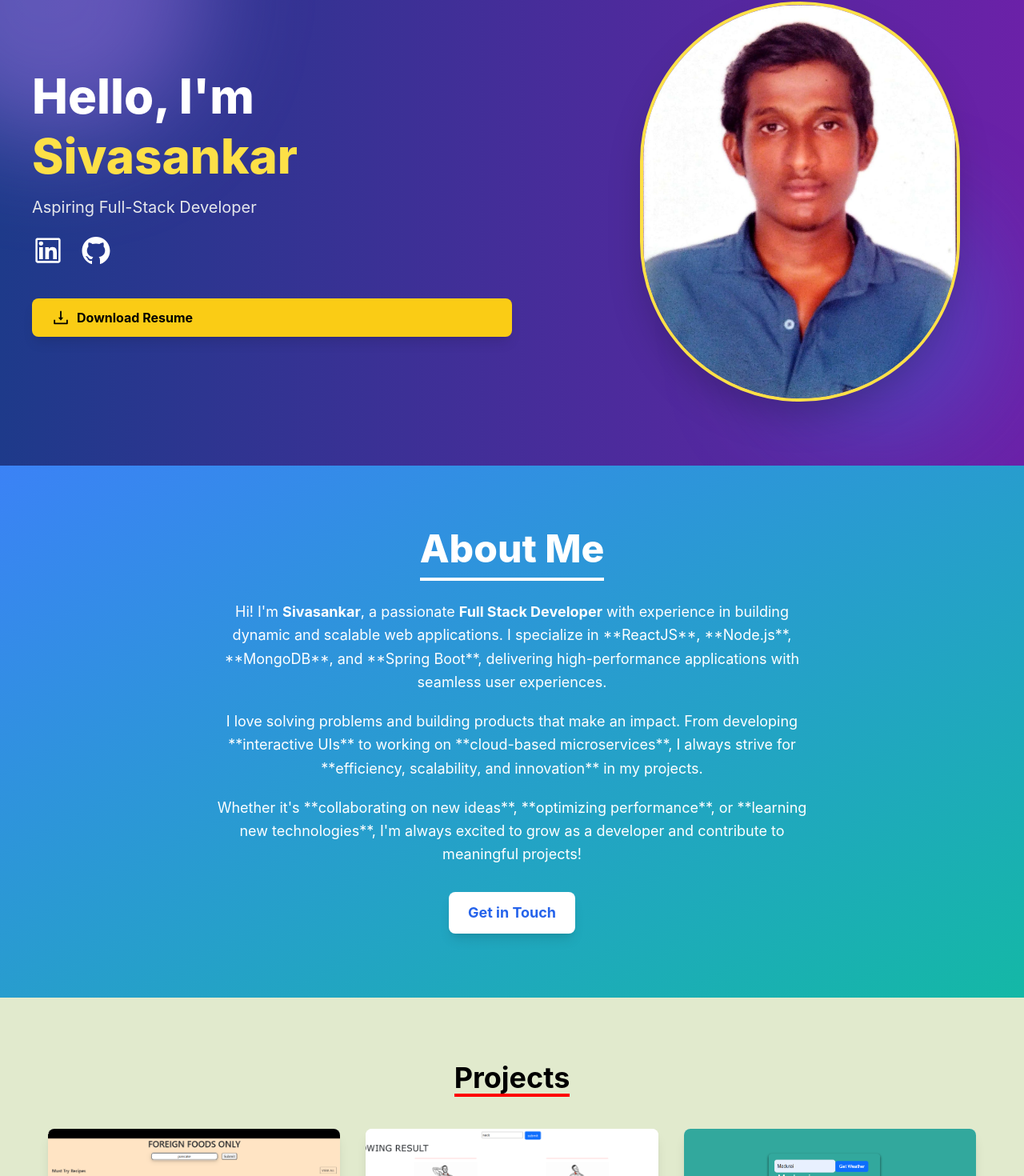
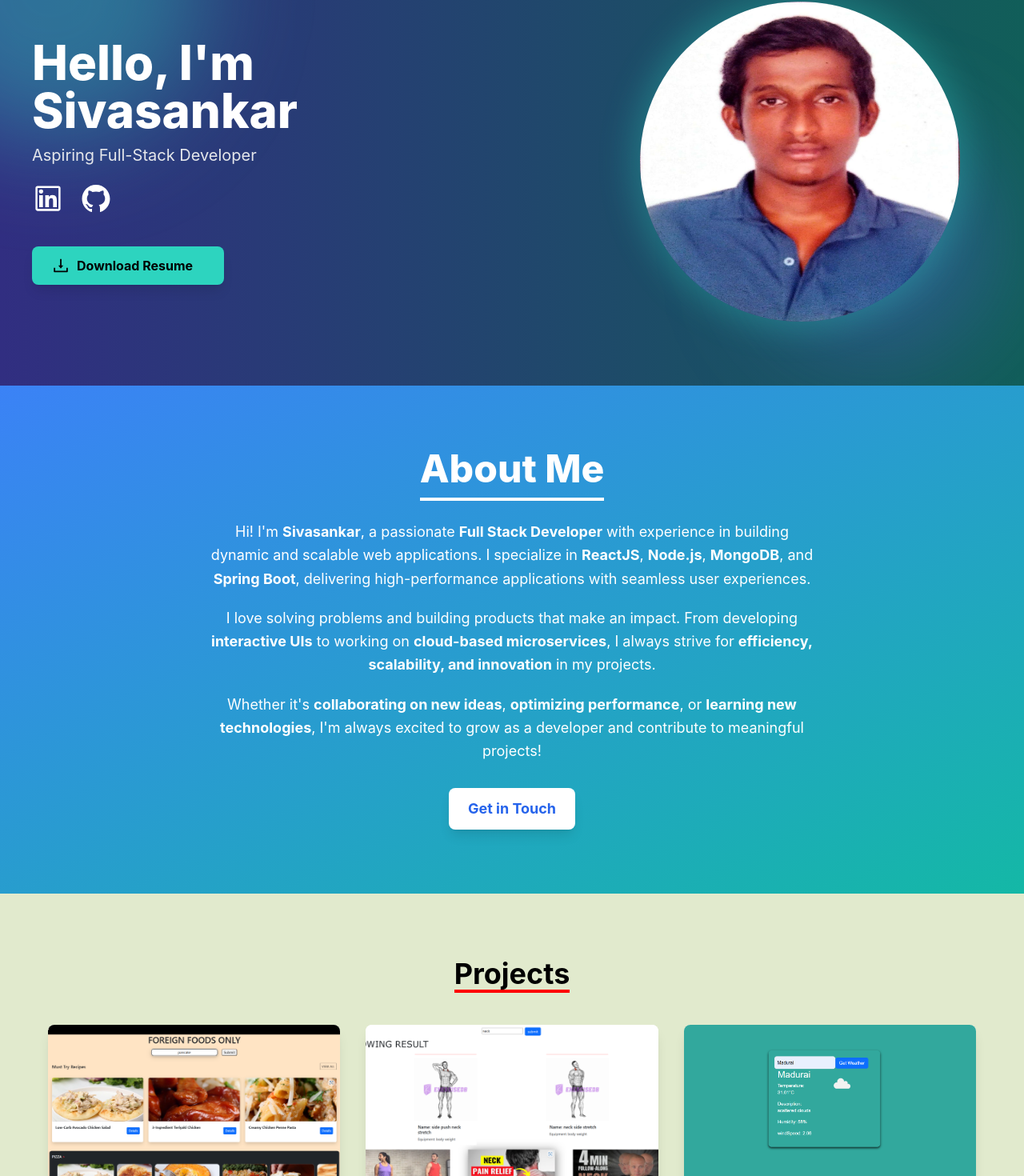
Before and after one commit to Ragnarloki/Portfolio, a React (Create React App) app: page / in a window 1280 px wide. Shown: the part 78-1548 px from the top of the page at 80% size. Built offline with nearby package versions, Linux system fonts and the light colour scheme.

Commit message:
commited

```diff
--- a/src/components/about.js
+++ b/src/components/about.js
@@ -1,6 +1,19 @@
 import { motion } from 'framer-motion';
+import React, { useEffect } from 'react';
+import { ChakraProvider } from '@chakra-ui/react';
+import Aos from 'aos';
+import "aos/dist/aos.css";
 
 export default function About() {
+    useEffect(() => {
+        Aos.init({
+            duration: 1000,
+            offset: 100,
+            easing: "ease-in-out",
+            once: true, // Ensures animation runs only once
+        });
+    }, []);
+
     return (
         <section id="about" className="flex flex-col items-center justify-center py-20 px-8 bg-gradient-to-br from-blue-500 to-teal-500 text-white">
             {/* Section Title */}
@@ -14,22 +27,17 @@ export default function About() {
             </motion.h1>
 
             {/* About Content */}
-            <motion.div
-                className="max-w-3xl text-center text-lg leading-relaxed"
-                initial={{ opacity: 0, y: 20 }}
-                animate={{ opacity: 1, y: 0 }}
-                transition={{ duration: 1, delay: 0.3 }}
-            >
-                <p className="mb-5">
-                    Hi! I'm <span className="font-bold">Sivasankar</span>, a passionate <span className="font-bold">Full Stack Developer</span> with experience in building dynamic and scalable web applications. I specialize in **ReactJS**, **Node.js**, **MongoDB**, and **Spring Boot**, delivering high-performance applications with seamless user experiences.
+            <div className="max-w-3xl text-center text-lg leading-relaxed">
+                <p className="mb-5" data-aos="fade-up">
+                    Hi! I'm <span className="font-bold">Sivasankar</span>, a passionate <span className="font-bold">Full Stack Developer</span> with experience in building dynamic and scalable web applications. I specialize in <strong>ReactJS</strong>, <strong>Node.js</strong>, <strong>MongoDB</strong>, and <strong>Spring Boot</strong>, delivering high-performance applications with seamless user experiences.
                 </p>
-                <p className="mb-5">
-                    I love solving problems and building products that make an impact. From developing **interactive UIs** to working on **cloud-based microservices**, I always strive for **efficiency, scalability, and innovation** in my projects.
+                <p className="mb-5" data-aos="fade-up" data-aos-delay="200">
+                    I love solving problems and building products that make an impact. From developing <strong>interactive UIs</strong> to working on <strong>cloud-based microservices</strong>, I always strive for <strong>efficiency, scalability, and innovation</strong> in my projects.
                 </p>
-                <p>
-                    Whether it's **collaborating on new ideas**, **optimizing performance**, or **learning new technologies**, I'm always excited to grow as a developer and contribute to meaningful projects!
+                <p data-aos="fade-up" data-aos-delay="400">
+                    Whether it's <strong>collaborating on new ideas</strong>, <strong>optimizing performance</strong>, or <strong>learning new technologies</strong>, I'm always excited to grow as a developer and contribute to meaningful projects!
                 </p>
-            </motion.div>
+            </div>
 
             {/* CTA Button */}
             <motion.a
@@ -37,6 +45,7 @@ export default function About() {
                 className="mt-8 px-6 py-3 bg-white text-blue-600 font-bold text-lg rounded-lg shadow-lg hover:bg-opacity-80 transition-all duration-300"
                 whileHover={{ scale: 1.05 }}
                 whileTap={{ scale: 0.95 }}
+                data-aos="zoom-in"
             >
                 Get in Touch
             </motion.a>
--- a/src/components/contact.js
+++ b/src/components/contact.js
@@ -1,9 +1,21 @@
 import { motion } from 'framer-motion';
 import { AiOutlineMail, AiOutlinePhone, AiOutlineWhatsApp } from "react-icons/ai";
 import emailjs from '@emailjs/browser';
-import { useRef, useState } from 'react';
+import { useEffect, useRef, useState } from 'react';
+import Aos from 'aos';
 
+import "aos/dist/aos.css";
 export default function Contact() {
+
+     useEffect(() => {
+            Aos.init({
+                duration: 1000, // Animation duration in milliseconds
+                offset: 100, // Offset in px before animation triggers
+                easing: "ease-in-out", // Type of animation easing
+                once: false // Animation triggers only once per scroll
+            });
+        }, []);
+
     const formRef = useRef();
     const [isSent, setIsSent] = useState(false);
 
@@ -75,9 +87,9 @@ export default function Contact() {
             {/* Contact Form Section */}
             <motion.div
                 className='flex flex-col items-center mt-10 md:mt-0 md:w-1/2'
-                initial={{ opacity: 0, x: 50 }}
-                animate={{ opacity: 1, x: 0 }}
-                transition={{ duration: 1 }}
+
+                data-aos-delay="300"
+                data-aos="fade-left-right"
             >
                 <h2 className='text-3xl font-extrabold mb-5'>Send me a message</h2>
                 <motion.form
--- a/src/components/hero.js
+++ b/src/components/hero.js
@@ -1,23 +1,36 @@
 import HeroImg from '../assets/siva.jpg';
 import { AiOutlineLinkedin, AiOutlineGithub, AiOutlineDownload } from "react-icons/ai";
 import { motion } from 'framer-motion';
+import AOS from "aos";
+import "aos/dist/aos.css";
+import { useEffect } from "react";
+import { TypeAnimation } from 'react-type-animation';
 
 export default function Hero() {
+    useEffect(() => {
+        AOS.init({
+            duration: 1000, // Animation duration in milliseconds
+            offset: 100, // Offset in px before animation triggers
+            easing: "ease-in-out", // Type of animation easing
+            once: false, // Animation triggers only once per scroll
+        });
+    }, []);
+
     const config = {
         subtitle: 'Aspiring Full-Stack Developer',
         social: {
             github: 'https://github.com/Ragnarloki',
             linkedin: 'https://www.linkedin.com/in/sivasankar-s-79b52a2a5'
         },
-        resume: 'https://drive.google.com/file/d/1QclPB4--eXD7l8Ac_LoBse10tDCn_YKQ/view?usp=drivesdk' // Update this with the actual path to your resume
-    }
+        resume: 'https://drive.google.com/file/d/1QclPB4--eXD7l8Ac_LoBse10tDCn_YKQ/view?usp=drivesdk'
+    };
 
     return (
-        <section className='relative flex flex-col md:flex-row items-center px-10 py-20 bg-gradient-to-r from-blue-900 to-purple-800 text-white overflow-hidden'>
+        <section className='relative flex flex-col md:flex-row items-center px-10 py-20 bg-gradient-to-r from-indigo-900 to-teal-800 text-white overflow-hidden'>
             {/* Background Animation */}
             <div className='absolute inset-0 bg-opacity-30 blur-3xl'>
-                <div className='absolute -top-32 -left-32 w-96 h-96 bg-purple-400 rounded-full opacity-40'></div>
-                <div className='absolute bottom-10 right-10 w-72 h-72 bg-blue-500 rounded-full opacity-30'></div>
+                <div className='absolute -top-32 -left-32 w-96 h-96 bg-teal-400 rounded-full opacity-40'></div>
+                <div className='absolute bottom-10 right-10 w-72 h-72 bg-indigo-500 rounded-full opacity-30'></div>
             </div>
 
             {/* Text Section */}
@@ -26,34 +39,46 @@ export default function Hero() {
                 initial={{ opacity: 0, x: -100 }}
                 animate={{ opacity: 1, x: 0 }}
                 transition={{ duration: 1 }}
+                data-aos="fade-right"
             >
-                <h1 className='text-6xl font-extrabold leading-tight'>
-                    Hello, I'm <span className='text-yellow-300'>Sivasankar</span>
+                <h1 className='text-4xl sm:text-5xl md:text-6xl font-extrabold leading-tight' data-aos="fade-up">
+                    <TypeAnimation
+                        sequence={[
+                            "Hello, I'm Sivasankar",
+                            130
+                        ]}
+                        wrapper="span"
+                        speed={250}
+                        cursor={true}
+                        repeat={Infinity} // Ensures the animation restarts
+                    />
                 </h1>
-                <p className='text-xl text-gray-200 mt-3'>{config.subtitle}</p>
-                <div className='flex py-5'>
-                    <a href={config.social.linkedin} className='pr-5 hover:text-yellow-300 transition duration-300'>
+                <p className='text-xl text-gray-200 mt-3' data-aos="fade-up" data-aos-delay="300">
+                    {config.subtitle}
+                </p>
+                <div className='flex py-5' data-aos="zoom-in" data-aos-delay="500">
+                    <a href={config.social.linkedin} className='pr-5 hover:text-teal-300 transition duration-300'>
                         <AiOutlineLinkedin size={40} />
                     </a>
-                    <a href={config.social.github} className='pr-5 hover:text-yellow-300 transition duration-300'>
+                    <a href={config.social.github} className='pr-5 hover:text-teal-300 transition duration-300'>
                         <AiOutlineGithub size={40} />
                     </a>
                 </div>
-                <a href={config.resume} download className='flex items-center mt-5 px-6 py-3 rounded-lg bg-yellow-400 text-black font-bold shadow-lg hover:bg-yellow-300 transition duration-300'>
+                <a href={config.resume} download className='flex w-60 items-center mt-5 px-6 py-3 rounded-lg bg-teal-400 text-black font-bold shadow-lg hover:bg-teal-300 transition duration-300' data-aos="flip-up" data-aos-delay="700">
                     <AiOutlineDownload className='mr-2' size={24} />
                     Download Resume
                 </a>
             </motion.div>
 
             {/* Image Section */}
-            <motion.div
-                className='md:ml-40  md:w-1/3 w-72 h-[500px] rounded-full overflow-hidden shadow-2xl border-4 border-yellow-300 relative z-10'
-                initial={{ opacity: 0, scale: 0.8 }}
-                animate={{ opacity: 1, scale: 1 }}
-                transition={{ duration: 1 }}
+            <div
+                className='h-[300px] md:ml-40 md:w-[400px] md:h-[400px] w-72 rounded-full overflow-hidden shadow-[0_0_40px_10px_rgba(45,212,191,0.3)] relative z-10'
+
+                data-aos="fade-left"
+                data-aos-delay="300"
             >
-                <img src={HeroImg} className='w-full  h-full object-fit' alt='Profile' />
-            </motion.div>
+                <img src={HeroImg} className='w-full h-full ' alt='Profile' />
+            </div>
         </section>
     );
 }
--- a/src/components/projects.js
+++ b/src/components/projects.js
@@ -2,8 +2,18 @@ import { motion } from 'framer-motion';
 import Img1 from '../assets/Recipe.png';
 import Img2 from '../assets/workout.png';
 import Img3 from '../assets/weather.png';
-
+import "aos/dist/aos.css";
+import AOS from "aos";
+import { useEffect } from 'react';
 export default function Projects() {
+    useEffect(() => {
+        AOS.init({
+          duration: 15000, // Animation duration in milliseconds
+          offset: 100, // Offset in px before animation triggers
+          easing: "ease-in-out", // Type of animation easing
+          once: false, // Whether animation should happen only once
+        });
+      }, []);
     const projects = [
         {
             image: Img1,
@@ -34,15 +44,14 @@ export default function Projects() {
             </motion.div>
 
             {/* Project Cards */}
-            <div className="grid grid-cols-1 md:grid-cols-2 lg:grid-cols-3 gap-8 px-10">
+            <div className="grid grid-cols-1 md:grid-cols-2 lg:grid-cols-3 gap-8 px-10 " >
                 {projects.map((project, index) => (
-                    <motion.div
+                    <div
                         key={index}
                         className="relative group bg-white shadow-lg rounded-lg overflow-hidden transition-transform transform hover:scale-105"
-                        whileHover={{ scale: 1.05 }}
-                        initial={{ opacity: 0, y: 50 }}
-                        animate={{ opacity: 1, y: 0 }}
-                        transition={{ duration: 0.8, delay: index * 0.2 }}
+
+                        data-aos-delay="300"
+                        data-aos="fade-zoom-in"
                     >
                         {/* Project Image */}
                         <img
@@ -75,7 +84,7 @@ export default function Projects() {
                                 {project.description}
                             </a>
                         </div>
-                    </motion.div>
+                    </div>
                 ))}
             </div>
         </section>
```
Also changed, not shown: package.json (+16 -1 lines), 1 other file (tests, documents, lock files or other folders).
